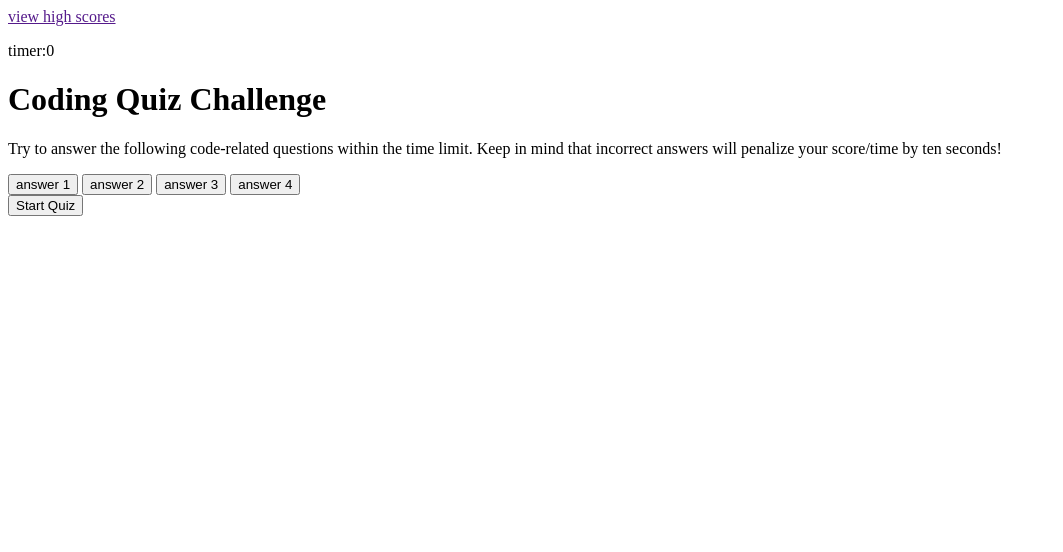
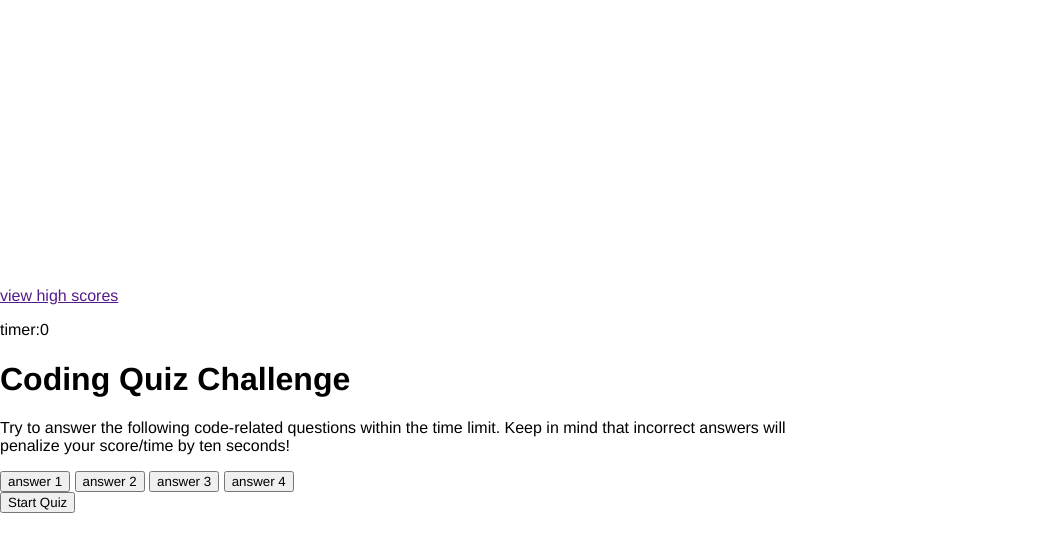
Before and after one commit to JeffersonB1/code-quiz, a plain HTML site: page index.html in a window 1280 px wide. Shown: the whole page, without its empty margins (0-1063 px from the left). Drawn offline with Linux system fonts and the light colour scheme.

Commit message:
added body css

```diff
--- a/assets/css/style.css
+++ b/assets/css/style.css
@@ -0,0 +1,14 @@
+*, *::before, *::after {
+    box-sizing: border-box;
+    font-family: 'Franklin Gothic Medium', 'Arial Narrow', Arial, sans-serif
+}
+
+body{
+    padding: 0;
+    margin: 0;
+    display: flex;
+    width: 100vh;
+    height: 100vh;
+    justify-content: center;
+    align-items: center;
+}
--- a/index.html
+++ b/index.html
@@ -4,6 +4,8 @@
     <meta charset="UTF-8">
     <meta http-equiv="X-UA-Compatible" content="IE=edge">
     <meta name="viewport" content="width=device-width, initial-scale=1.0">
+    <link href="./assets/css/style.css" rel="stylesheet">
+    <script defer src="./assets/js/script.js"></script>
     <title>coding quiz challenge</title>
 </head>
 <body>
```
